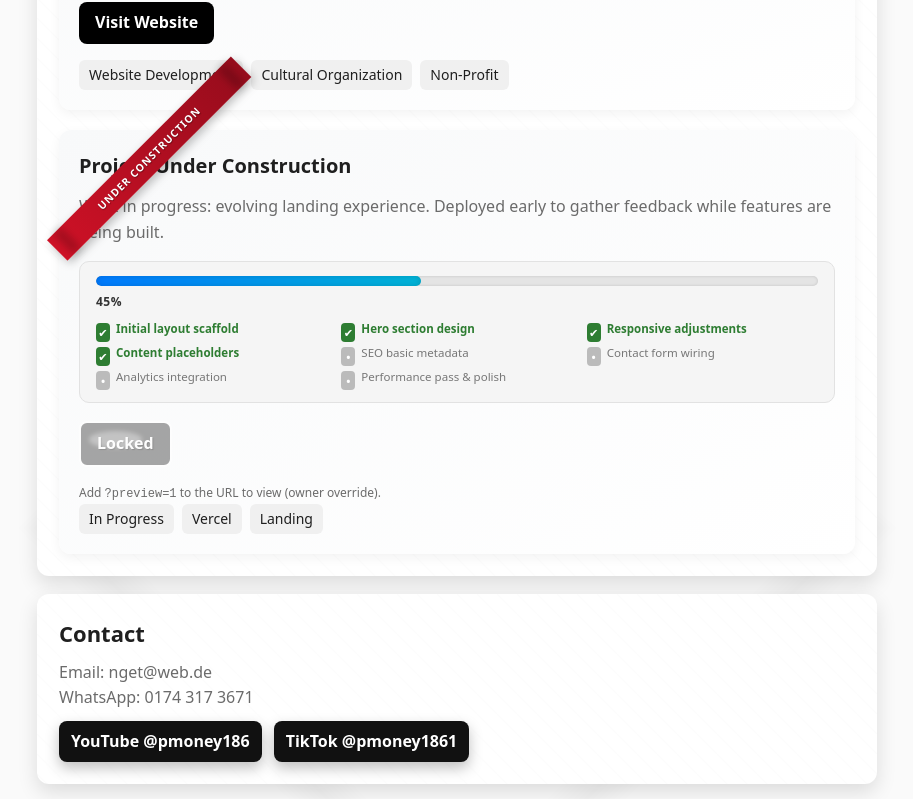
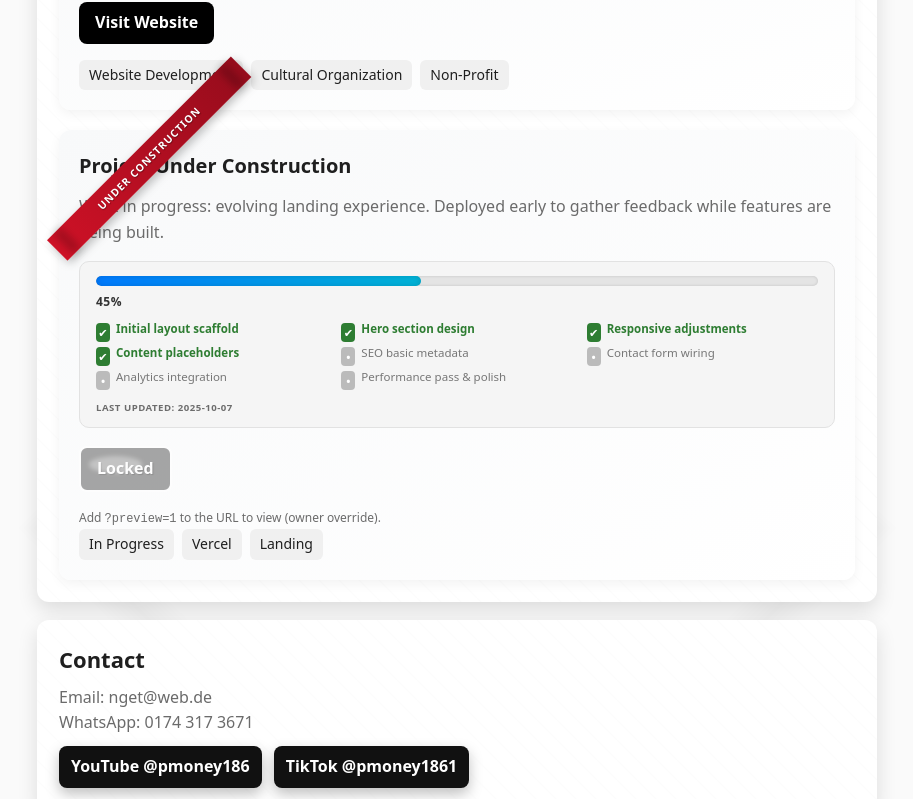
Before and after one commit to babucarr186-ai/bn-portfolio, a React (Vite) app: page / in a window 1280 px wide. Shown: the part 1872-2671 px from the top of the page, without its empty margins (183-1096 px from the left). Built offline with nearby package versions, Linux system fonts and the light colour scheme.

Commit message:
SEO/meta: add favicon, OG/Twitter tags, last updated stamp

```diff
--- a/index.html
+++ b/index.html
@@ -4,7 +4,20 @@
     <meta charset="UTF-8" />
     <meta name="viewport" content="width=device-width, initial-scale=1.0" />
     <title>Bubacar Nget — Portfolio</title>
-    <meta name="description" content="Digital Marketing, Web Development, and Automation. Contact: nget@web.de · WhatsApp +49 15679 652076." />
+  <meta name="description" content="Digital Marketing, Web Development, and Automation by Bubacar Nget. Contact: nget@web.de · WhatsApp 0174 317 3671." />
+  <link rel="icon" type="image/svg+xml" href="/favicon.svg" />
+  <meta name="theme-color" content="#000000" />
+  <!-- Open Graph -->
+  <meta property="og:title" content="Bubacar Nget — Portfolio" />
+  <meta property="og:description" content="Digital Marketing, Web Development, and Automation. Reach out via WhatsApp 0174 317 3671." />
+  <meta property="og:type" content="website" />
+  <meta property="og:url" content="https://babucarr186-ai.github.io/bn-portfolio/" />
+  <meta property="og:image" content="https://babucarr186-ai.github.io/bn-portfolio/og-image.jpg" />
+  <!-- Twitter Card -->
+  <meta name="twitter:card" content="summary_large_image" />
+  <meta name="twitter:title" content="Bubacar Nget — Portfolio" />
+  <meta name="twitter:description" content="Digital Marketing, Web Development, and Automation. WhatsApp 0174 317 3671." />
+  <meta name="twitter:image" content="https://babucarr186-ai.github.io/bn-portfolio/og-image.jpg" />
     <style>
       .tags span {
         display: inline-block;
--- a/src/App.css
+++ b/src/App.css
@@ -454,3 +454,13 @@ main {
 @media (max-width: 600px) {
   .progress-checklist { grid-template-columns: 1fr; }
 }
+
+.last-updated {
+  margin-top: 10px;
+  font-size: 0.60rem;
+  letter-spacing: 0.5px;
+  text-transform: uppercase;
+  color: #555;
+  opacity: 0.85;
+  font-weight: 600;
+}
--- a/src/App.jsx
+++ b/src/App.jsx
@@ -24,6 +24,9 @@ export default function App() {
       { label: 'Performance pass & polish', done: false }
     ]
   };
+
+  // Update this timestamp when you deploy new progress
+  const LAST_UPDATED = '2025-10-07';
 
   // If percent reaches threshold we could auto-unlock; leave manual lock for now
   const showLiveLink = previewOverride || !UNDER_CONSTRUCTION_LOCKED;
@@ -131,6 +134,7 @@ export default function App() {
                     </li>
                   ))}
                 </ul>
+                <div className="last-updated" aria-label={`Last updated on ${LAST_UPDATED}`}>Last updated: {LAST_UPDATED}</div>
               </div>
               <div className="project-links">
                 {showLiveLink ? (
```
Also changed, not shown: public/favicon.svg (added).
